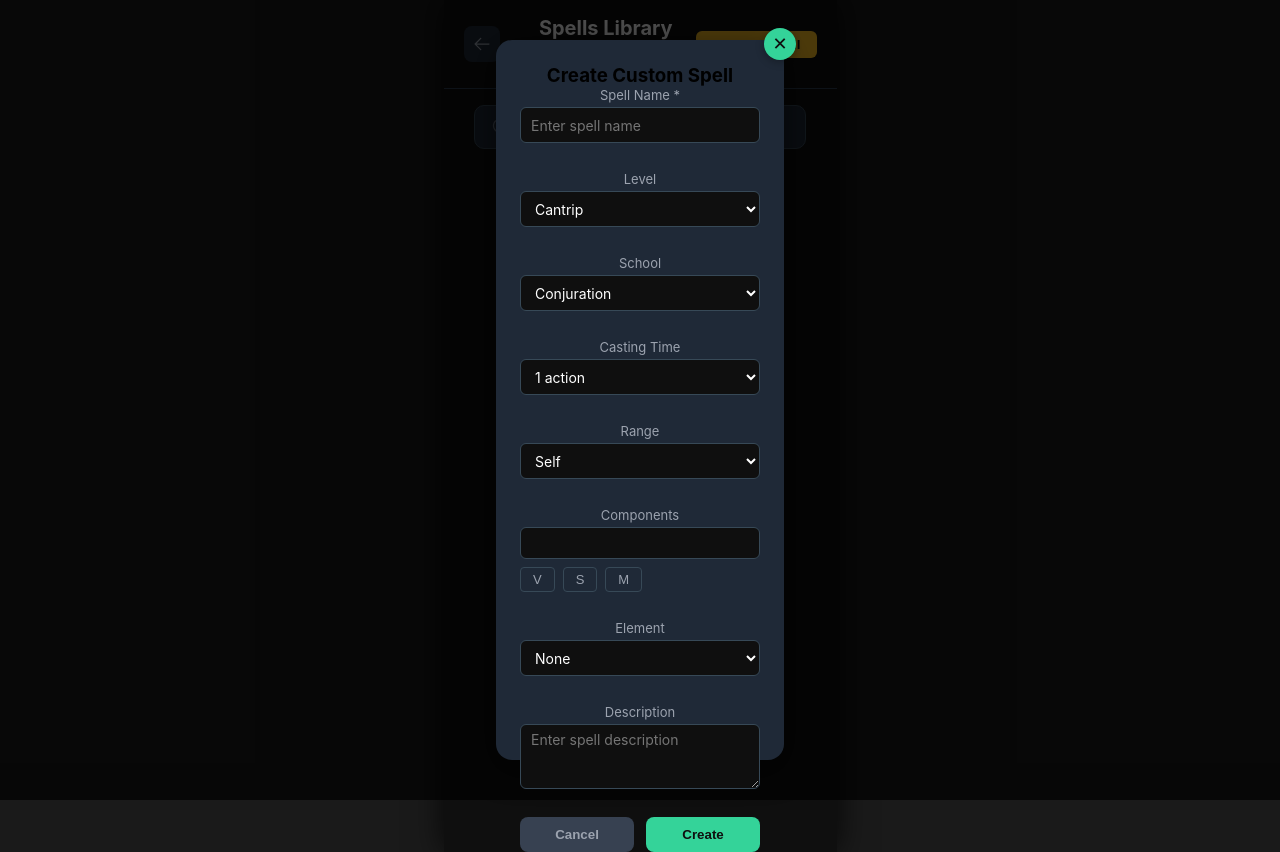
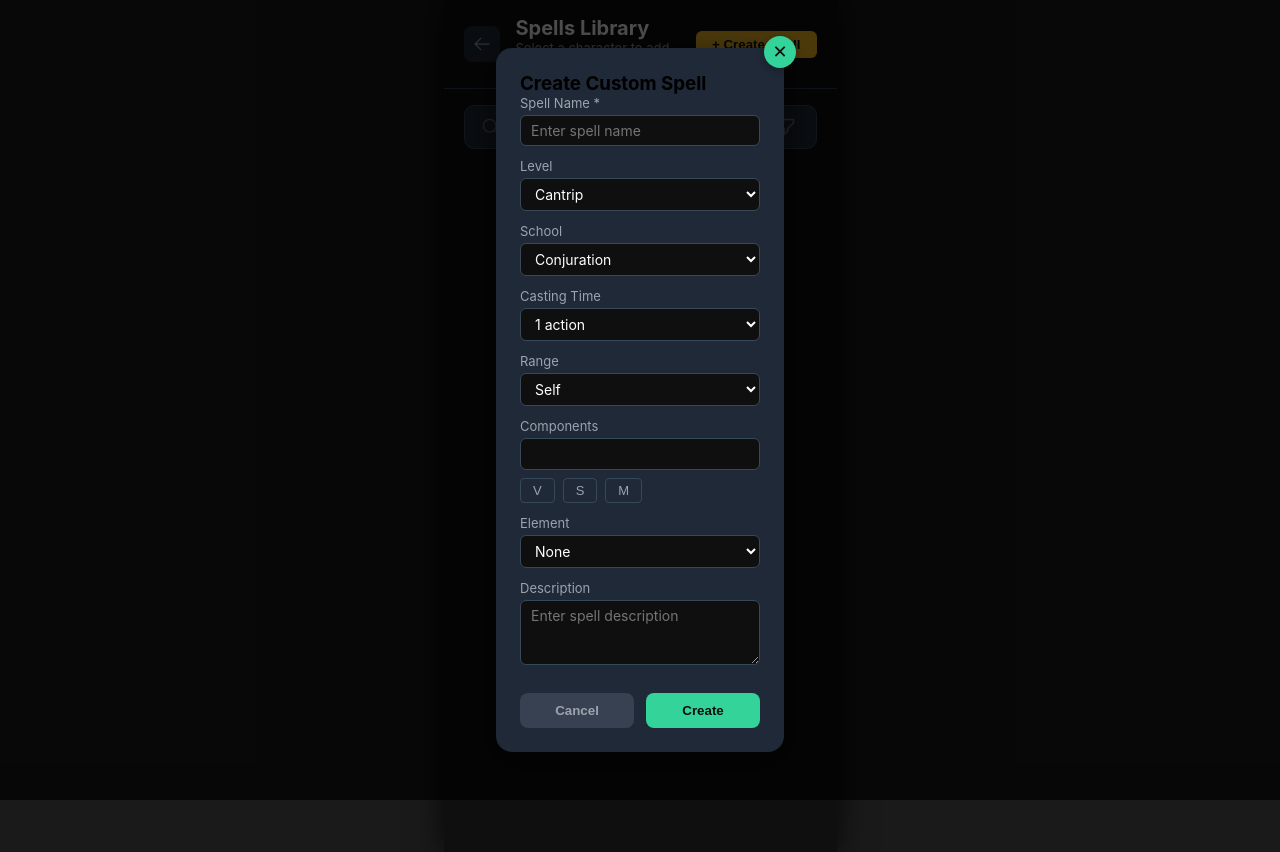
Before and after one commit to Whimsy-rat-trap/dnd-mobile-app, a React (Create React App) app: page /spells in a window 1280 px wide. Both pictures are taken after typing "Sample" into the empty fields and a click on the button "+ Create Spell". Built offline with nearby package versions, Linux system fonts and the light colour scheme.

Commit message:
0.0.75.59 (Updated spelllibrary to have its own naming scheme for styles)

```diff
--- a/src/pages/SpellsLibrary.css
+++ b/src/pages/SpellsLibrary.css
@@ -1,11 +1,11 @@
-.spells-library-page {
+.sl-page {
     background: #0f0f0f;
     display: flex;
     flex-direction: column;
     height: 100%;
 }
 
-.spell-header {
+.sl-header {
     display: flex;
     align-items: center;
     padding: 16px 20px;
@@ -14,7 +14,7 @@
     flex-shrink: 0;
 }
 
-.spell-back-btn {
+.sl-back-btn {
     width: 36px;
     height: 36px;
     border-radius: 8px;
@@ -28,27 +28,27 @@
     flex-shrink: 0;
 }
 
-.spell-header-info {
+.sl-header-info {
     display: flex;
     flex-direction: column;
     flex: 1;
 }
 
-.spell-title {
+.sl-title {
     font-family: var(--font-family);
     font-weight: 700;
     font-size: 20px;
     color: #fff;
 }
 
-.spell-subtitle {
+.sl-subtitle {
     font-family: var(--font-family);
     font-weight: 400;
     font-size: 13px;
     color: #9ca3af;
 }
 
-.btn-create-spell {
+.sl-btn-create-spell {
     padding: 6px 16px;
     border: none;
     border-radius: 6px;
@@ -59,12 +59,11 @@
     transition: background 0.2s;
     flex-shrink: 0;
 }
-
-.btn-create-spell:hover {
+.sl-btn-create-spell:hover {
     background: #f59e0b;
 }
 
-.spells-library-content {
+.sl-content {
     flex: 1;
     padding: 16px 20px;
     overflow-y: auto;
@@ -74,39 +73,36 @@
     scrollbar-width: none;
     -ms-overflow-style: none;
 }
-
-.spells-library-content::-webkit-scrollbar {
+.sl-content::-webkit-scrollbar {
     display: none;
 }
 
-.spell-list {
+.sl-list {
     display: flex;
     flex-direction: column;
     gap: 8px;
 }
 
 /* Create Spell Form */
-.create-spell-form {
+.sl-create-form {
     display: flex;
     flex-direction: column;
     gap: 12px;
     margin-bottom: 8px;
 }
 
-.create-spell-form .form-group {
+.sl-form-group {
     display: flex;
     flex-direction: column;
     gap: 4px;
 }
-
-.create-spell-form .form-group label {
+.sl-form-group label {
     font-size: 13px;
     color: #9ca3af;
 }
-
-.create-spell-form .form-group input,
-.create-spell-form .form-group select,
-.create-spell-form .form-group textarea {
+.sl-form-group input,
+.sl-form-group select,
+.sl-form-group textarea {
     padding: 6px 10px;
     border-radius: 6px;
     border: 1px solid #374957;
@@ -115,26 +111,24 @@
     font-size: 14px;
     font-family: var(--font-family);
 }
-
-.create-spell-form .form-group textarea {
+.sl-form-group textarea {
     resize: vertical;
     min-height: 60px;
 }
-
-.create-spell-form .form-group input:focus,
-.create-spell-form .form-group select:focus,
-.create-spell-form .form-group textarea:focus {
+.sl-form-group input:focus,
+.sl-form-group select:focus,
+.sl-form-group textarea:focus {
     outline: none;
     border-color: #34d399;
 }
 
-.component-selector {
+.sl-component-selector {
     display: flex;
     flex-direction: column;
     gap: 8px;
 }
 
-.component-tags {
+.sl-component-tags {
     display: flex;
     flex-wrap: wrap;
     gap: 6px;
@@ -145,7 +139,7 @@
     border: 1px solid #374957;
 }
 
-.component-tag {
+.sl-component-tag {
     display: inline-flex;
     align-items: center;
     gap: 4px;
@@ -157,7 +151,7 @@
     color: #34d399;
 }
 
-.component-remove {
+.sl-component-remove {
     background: transparent;
     border: none;
     color: #6b7280;
@@ -166,18 +160,17 @@
     padding: 0 2px;
     line-height: 1;
 }
-
-.component-remove:hover {
+.sl-component-remove:hover {
     color: #ef4444;
 }
 
-.component-options {
+.sl-component-options {
     display: flex;
     gap: 8px;
     flex-wrap: wrap;
 }
 
-.component-option-btn {
+.sl-component-option-btn {
     padding: 4px 12px;
     border: 1px solid #374957;
     border-radius: 4px;
@@ -187,13 +180,11 @@
     cursor: pointer;
     transition: all 0.2s;
 }
-
-.component-option-btn:hover {
+.sl-component-option-btn:hover {
     border-color: #6b7280;
     color: #fff;
 }
-
-.component-option-btn.active {
+.sl-component-option-btn.sl-active {
     border-color: #34d399;
     background: rgba(52, 211, 153, 0.15);
     color: #34d399;
--- a/src/pages/SpellsLibrary.tsx
+++ b/src/pages/SpellsLibrary.tsx
@@ -186,32 +186,32 @@ const SpellsLibrary: React.FC = () => {
     };
 
     return (
-        <div className="page spells-library-page">
-            <header className="spell-header">
-                <button className="spell-back-btn" onClick={handleBack}>
+        <div className="sl-page">
+            <header className="sl-header">
+                <button className="sl-back-btn" onClick={handleBack}>
                     <svg width="20" height="20" viewBox="0 0 20 20" fill="none" xmlns="http://www.w3.org/2000/svg">
                         <path d="M17.5 10C17.5 10.1658 17.4342 10.3247 17.3169 10.4419C17.1997 10.5592 17.0408 10.625 16.875 10.625H4.6336L9.19219 15.1828C9.25026 15.2409 9.29632 15.3098 9.32775 15.3857C9.35918 15.4616 9.37535 15.5429 9.37535 15.625C9.37535 15.7071 9.35918 15.7884 9.32775 15.8643C9.29632 15.9402 9.25026 16.0091 9.19219 16.0672C9.13412 16.1253 9.06518 16.1713 8.98931 16.2027C8.91344 16.2342 8.83213 16.2503 8.75 16.2503C8.66788 16.2503 8.58656 16.2342 8.51069 16.2027C8.43482 16.1713 8.36588 16.1253 8.30782 16.0672L2.68282 10.4422C2.62471 10.3841 2.57861 10.3152 2.54715 10.2393C2.5157 10.1635 2.49951 10.0821 2.49951 10C2.49951 9.91787 2.5157 9.83654 2.54715 9.76066C2.57861 9.68479 2.62471 9.61586 2.68282 9.55781L8.30782 3.93281C8.42509 3.81554 8.58415 3.74965 8.75 3.74965C8.91586 3.74965 9.07492 3.81554 9.19219 3.93281C9.30947 4.05009 9.37535 4.20915 9.37535 4.375C9.37535 4.54085 9.30947 4.69991 9.19219 4.81719L4.6336 9.375H16.875C17.0408 9.375 17.1997 9.44085 17.3169 9.55806C17.4342 9.67527 17.5 9.83424 17.5 10Z" fill="#9CA3AF" />
                     </svg>
                 </button>
-                <div className="spell-header-info">
-                    <div className="spell-title">Spells Library</div>
-                    <div className="spell-subtitle">
+                <div className="sl-header-info">
+                    <div className="sl-title">Spells Library</div>
+                    <div className="sl-subtitle">
                         {character ? `Adding to ${character.name}` : 'Select a character to add spells'}
                     </div>
                 </div>
-                <button className="btn-create-spell" onClick={() => setShowCreateModal(true)}>
+                <button className="sl-btn-create-spell" onClick={() => setShowCreateModal(true)}>
                     + Create Spell
                 </button>
             </header>
 
-            <div className="spells-library-content">
+            <div className="sl-content">
                 <SearchBar
                     value={searchQuery}
                     onChange={setSearchQuery}
                     placeholder="Search spells..."
                     onFilterClick={() => setShowFilterModal(true)}
                 />
-                <div className="spell-list">
+                <div className="sl-list">
                     {filteredSpells.map((spell) => {
                         const inBook = isSpellInBook(spell.name);
                         return (
@@ -242,8 +242,8 @@ const SpellsLibrary: React.FC = () => {
 
             <Modal isOpen={showCreateModal} onClose={() => setShowCreateModal(false)}>
                 <h3>Create Custom Spell</h3>
-                <div className="create-spell-form">
-                    <div className="form-group">
+                <div className="sl-create-form">
+                    <div className="sl-form-group">
                         <label>Spell Name *</label>
                         <input
                             type="text"
@@ -252,7 +252,7 @@ const SpellsLibrary: React.FC = () => {
                             placeholder="Enter spell name"
                         />
                     </div>
-                    <div className="form-group">
+                    <div className="sl-form-group">
                         <label>Level</label>
                         <select
                             value={newSpell.level}
@@ -263,7 +263,7 @@ const SpellsLibrary: React.FC = () => {
                             ))}
                         </select>
                     </div>
-                    <div className="form-group">
+                    <div className="sl-form-group">
                         <label>School</label>
                         <select
                             value={newSpell.school}
@@ -274,7 +274,7 @@ const SpellsLibrary: React.FC = () => {
                             ))}
                         </select>
                     </div>
-                    <div className="form-group">
+                    <div className="sl-form-group">
                         <label>Casting Time</label>
                         <select
                             value={newSpell.castingTime}
@@ -285,7 +285,7 @@ const SpellsLibrary: React.FC = () => {
                             ))}
                         </select>
                     </div>
-                    <div className="form-group">
+                    <div className="sl-form-group">
                         <label>Range</label>
                         <select
                             value={newSpell.range}
@@ -296,16 +296,16 @@ const SpellsLibrary: React.FC = () => {
                             ))}
                         </select>
                     </div>
-                    <div className="form-group">
+                    <div className="sl-form-group">
                         <label>Components</label>
-                        <div className="component-selector">
-                            <div className="component-tags">
+                        <div className="sl-component-selector">
+                            <div className="sl-component-tags">
                                 {newSpell.components.map(comp => (
-                                    <span key={comp} className="component-tag">
+                                    <span key={comp} className="sl-component-tag">
                                         {comp}
                                         <button
                                             type="button"
-                                            className="component-remove"
+                                            className="sl-component-remove"
                                             onClick={() => removeComponent(comp)}
                                         >
                                             ✕
@@ -313,12 +313,12 @@ const SpellsLibrary: React.FC = () => {
                                     </span>
                                 ))}
                             </div>
-                            <div className="component-options">
+                            <div className="sl-component-options">
                                 {COMPONENT_OPTIONS.map(comp => (
                                     <button
                                         key={comp}
                                         type="button"
-                                        className={`component-option-btn ${newSpell.components.includes(comp) ? 'active' : ''}`}
+                                        className={`sl-component-option-btn ${newSpell.components.includes(comp) ? 'sl-active' : ''}`}
                                         onClick={() => toggleComponent(comp)}
                                     >
                                         {comp}
@@ -327,7 +327,7 @@ const SpellsLibrary: React.FC = () => {
                             </div>
                         </div>
                     </div>
-                    <div className="form-group">
+                    <div className="sl-form-group">
                         <label>Element</label>
                         <select
                             value={newSpell.element}
@@ -338,7 +338,7 @@ const SpellsLibrary: React.FC = () => {
                             ))}
                         </select>
                     </div>
-                    <div className="form-group">
+                    <div className="sl-form-group">
                         <label>Description</label>
                         <textarea
                             value={newSpell.description}
```
